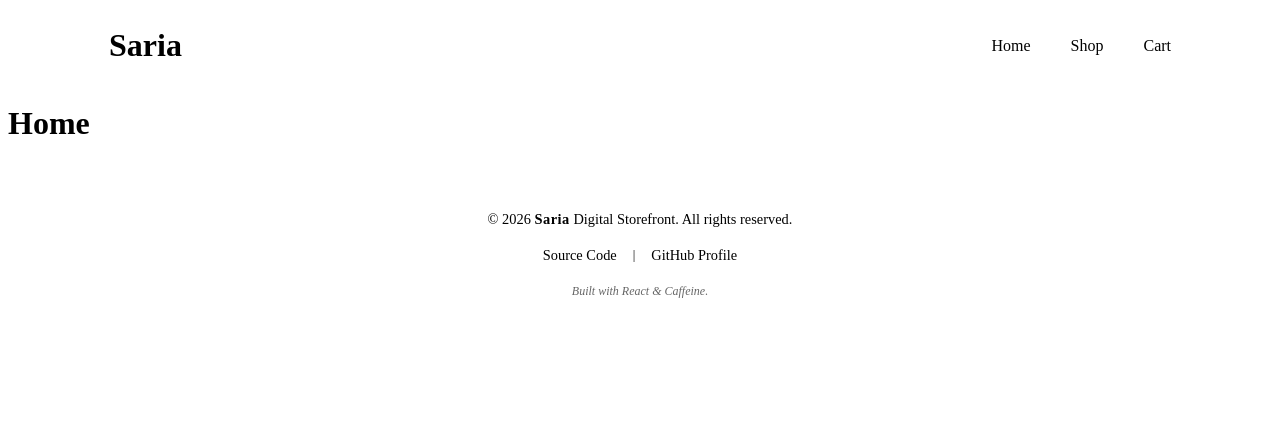
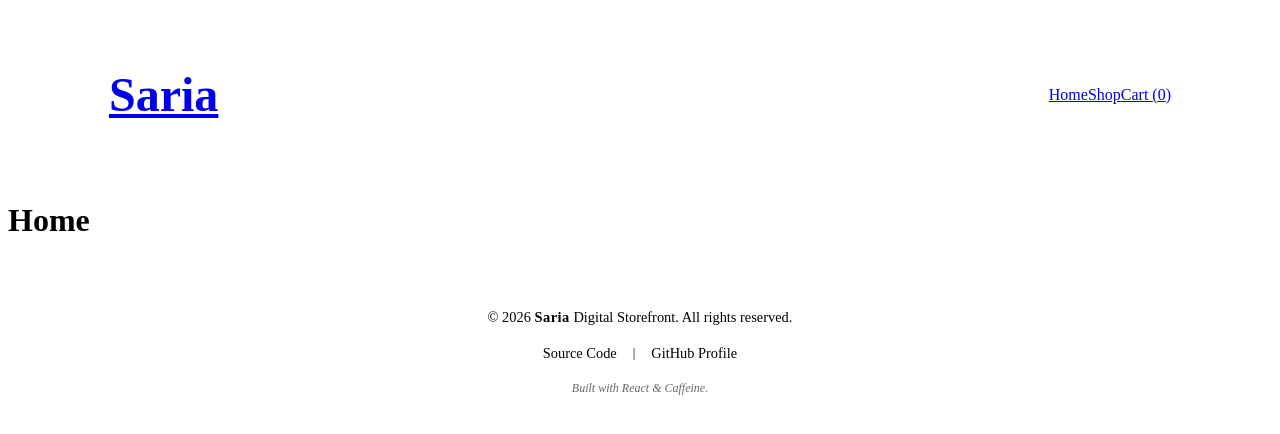
Before and after one commit to Faizulmd13/Saria, a React (Vite) app: page / in a window 1280 px wide. Shown: the top 434 px of the page. Built offline with nearby package versions, Linux system fonts and the light colour scheme.

Commit message:
move context out of compnents to src

```diff
--- a/src/components/common/Header.jsx
+++ b/src/components/common/Header.jsx
@@ -1,17 +1,24 @@
-import '../../styles/Header.css';
+import { Link } from "react-router";
+import { useCart } from "../../context/CartContext";
+import "../../styles/Header.css";
 
 const Header = () => {
+  const { totalUniqueItems } = useCart();
   return (
     <header className="main-header">
       <div className="header-content">
         <nav>
-          <div className="logo">Saria</div>
+          <div className="logo">
+            <Link to="/">
+              <h1>Saria</h1>
+            </Link>
+          </div>
           <div className="icons">
-            <ul>
-              <li>Home</li>
-              <li>Shop</li>
-              <li>Cart</li>
-            </ul>
+            <Link to="/">Home</Link>
+            <Link to="/shop">Shop</Link>
+            <Link to="/cart" className="cart-link">
+              Cart <span>({totalUniqueItems})</span>
+            </Link>
           </div>
         </nav>
       </div>
--- a/src/components/shop/ProductCard.jsx
+++ b/src/components/shop/ProductCard.jsx
@@ -1,5 +1,5 @@
 import { useState } from "react";
-import { useCart } from "../context/CartContext";
+import { useCart } from "../../context/CartContext";
 
 const ProductCard = ({ product }) => {
   const [quantity, setQuantity] = useState(1);
--- a/src/main.jsx
+++ b/src/main.jsx
@@ -1,7 +1,7 @@
 import { StrictMode } from "react";
 import { createRoot } from "react-dom/client";
 import { createBrowserRouter, RouterProvider } from "react-router";
-import { CartProvider } from "./components/context/CartContext";
+import { CartProvider } from "./context/CartContext";
 import routes from "./routes";
 
 const router = createBrowserRouter(routes);
```
